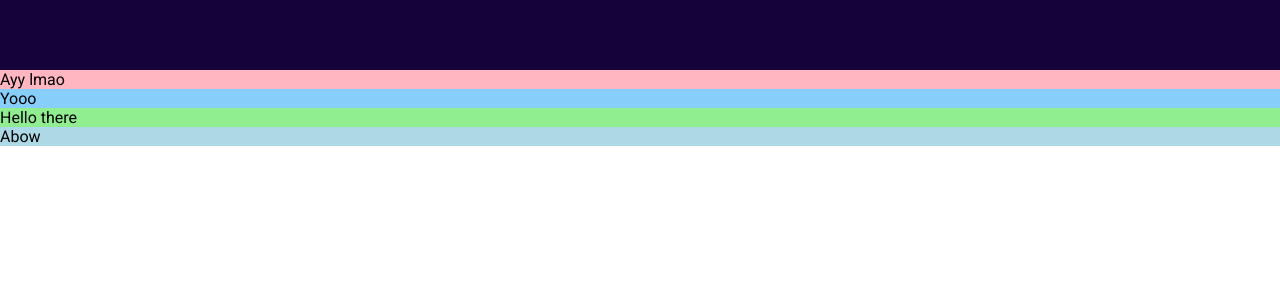
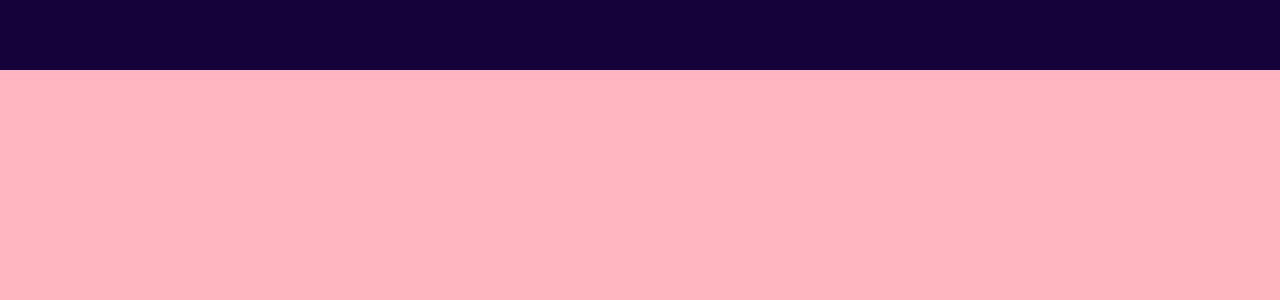
Before and after one commit to LucasStrand/react_portfolio, a React (Create React App) app: page / in a window 1280 px wide. Shown: the top 300 px of the page. Built offline with nearby package versions, Linux system fonts and the light colour scheme; the HTML template or start-up script is replaced by a standard one.

Commit message:
added snap scroll

```diff
--- a/public/index.html
+++ b/public/index.html
@@ -13,6 +13,7 @@
       *{
         font-family: 'Roboto', sans-serif;
         margin: 0;
+        overflow-x: hidden;
       }
     </style>
   </head>
--- a/src/App.jsx
+++ b/src/App.jsx
@@ -4,7 +4,7 @@
 import Works from './components/works/Works';
 import Testimonials from './components/testimonials/Testimonials';
 import Contact from './components/contact/Contact';
-
+import "./app.scss"
 
 
 function App() {
--- /dev/null
+++ b/src/app.scss
@@ -0,0 +1,26 @@
+.app{
+    height: 100vh;
+
+    .sections{
+        width: 100%;
+        //The entire page except for navbar (70px)
+        height: calc(100vh - 70px);
+        background-color: lightsalmon;
+        position: relative;
+        top: 70px;
+        scroll-snap-type: y mandatory;
+        //For firefox
+        scrollbar-width: none;
+        //For the rest
+        &::-webkit-scrollbar{
+            display: none;
+        }
+
+        //For each section in sections
+        > *{
+            width: 100vw;
+            height: calc(100vh - 70px);
+            scroll-snap-align: start;
+        }
+    }
+}
--- a/src/components/contact/Contact.jsx
+++ b/src/components/contact/Contact.jsx
@@ -2,6 +2,8 @@
 
 export default function Contact() {
   return (
-      <div className='contact'>Abow</div>
+      <div className='contact'>
+
+      </div>
   )
 }
--- a/src/components/introduction/Introduction.jsx
+++ b/src/components/introduction/Introduction.jsx
@@ -2,6 +2,8 @@
 
 export default function Introduction() {
   return (
-      <div className='introduction'>Ayy lmao</div>
+      <div className='introduction'>
+
+      </div>
   )
 }
--- a/src/components/navbar/Navbar.jsx
+++ b/src/components/navbar/Navbar.jsx
@@ -2,6 +2,8 @@
 
 export default function Navbar() {
   return (
-      <div className='navbar'></div>
+      <div className='navbar'>
+
+      </div>
   )
 }
--- a/src/components/navbar/navbar.scss
+++ b/src/components/navbar/navbar.scss
@@ -2,4 +2,7 @@
     width: 100%;
     height: 70px;
     background-color: #15023a;
+    position: fixed;
+    top: 0;
+    z-index: 2;
 }
--- a/src/components/portfolio/Portfolio.jsx
+++ b/src/components/portfolio/Portfolio.jsx
@@ -2,6 +2,8 @@
 
 export default function Portfolio() {
   return (
-      <div className='portfolio'>Yooo</div>
+      <div className='portfolio'>
+
+      </div>
   )
 }
--- a/src/components/works/Works.jsx
+++ b/src/components/works/Works.jsx
@@ -2,6 +2,8 @@
 
 export default function Works() {
   return (
-      <div className='works'>Hello there</div>
+      <div className='works'>
+
+      </div>
   )
 }
```
